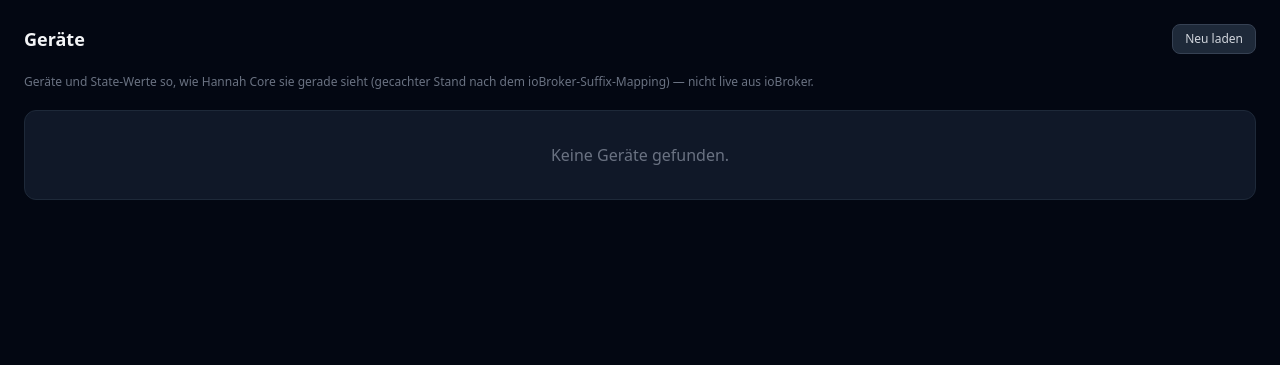
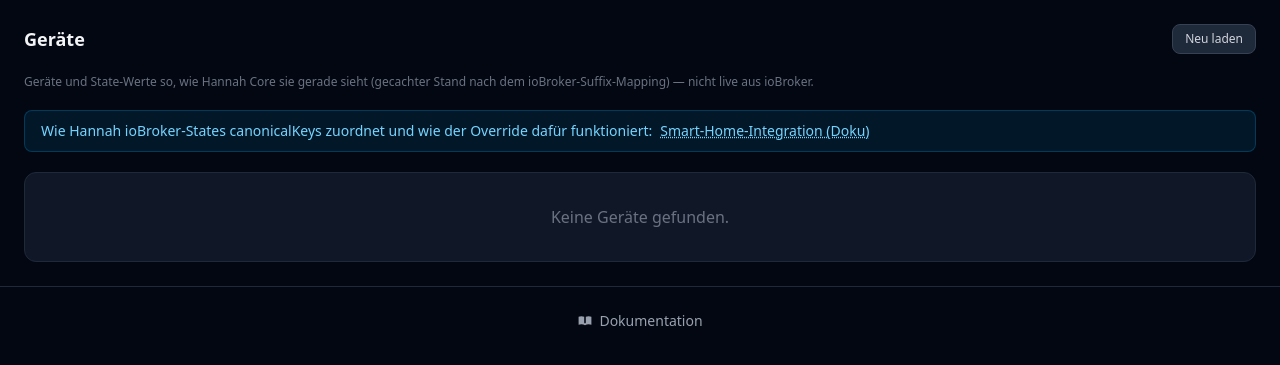
Before and after one commit to NurPech/hannah-webui, a Flask app: template hannah_webui/templates/devices.html in a window 1280 px wide. Shown: the top 365 px of the page. Run offline with Flask 3, Linux system fonts and the light colour scheme; the template is opened without the code that fills it, so the values that code supplies are empty; style sheets or scripts are compiled from the project's sources.

Commit message:
Release v2.12.1-public

```diff
--- a/hannah_webui/templates/base.html
+++ b/hannah_webui/templates/base.html
@@ -125,6 +125,15 @@
   {% endfor %}
   {% block content %}{% endblock %}
 </div>
+<footer class="max-w-7xl mx-auto px-4 sm:px-6 py-6 border-t border-gray-800 text-center">
+  <a href="https://hannah-docs.leonie.network" target="_blank" rel="noopener"
+     class="inline-flex items-center gap-1.5 text-sm text-gray-400 hover:text-emerald-400 transition-colors">
+    <svg xmlns="http://www.w3.org/2000/svg" class="w-4 h-4" viewBox="0 0 20 20" fill="currentColor">
+      <path d="M9 4.804A7.968 7.968 0 005.5 4c-1.255 0-2.443.29-3.5.804v10A7.969 7.969 0 015.5 14c1.669 0 3.218.51 4.5 1.385A7.962 7.962 0 0114.5 14c1.255 0 2.443.29 3.5.804v-10A7.968 7.968 0 0014.5 4c-1.255 0-2.443.29-3.5.804V12a1 1 0 11-2 0V4.804z"/>
+    </svg>
+    Dokumentation
+  </a>
+</footer>
 {% if session.get('user_id') and session.get('trust_level', 0) >= trust_levels['export_logs'] and log_collector_available %}
 {% include "_log_bundle_modal.html" %}
 {% endif %}
--- a/hannah_webui/templates/devices.html
+++ b/hannah_webui/templates/devices.html
@@ -9,6 +9,11 @@
 <p class="text-xs text-gray-500 mb-5">
   Geräte und State-Werte so, wie Hannah Core sie gerade sieht (gecachter Stand nach dem ioBroker-Suffix-Mapping) — nicht live aus ioBroker.
 </p>
+
+<a href="https://hannah-docs.leonie.network/manual/smart-home-integration/" target="_blank" rel="noopener"
+   class="flex items-center gap-2 bg-sky-500/10 hover:bg-sky-500/15 border border-sky-500/25 rounded-lg px-4 py-2.5 mb-5 text-sm text-sky-300 hover:text-sky-200 transition-colors">
+  Wie Hannah ioBroker-States canonicalKeys zuordnet und wie der Override dafür funktioniert: <span class="underline decoration-dotted font-medium">Smart-Home-Integration (Doku)</span>
+</a>
 
 {% if not rooms %}
 <div class="bg-gray-900 rounded-xl border border-gray-800 p-8 text-center text-gray-500">
```
Also changed, not shown: hannah_webui/templates/settings.html (+0 -7 lines), tests/test_app.py (+11 -4 lines), CHANGELOG.md.
